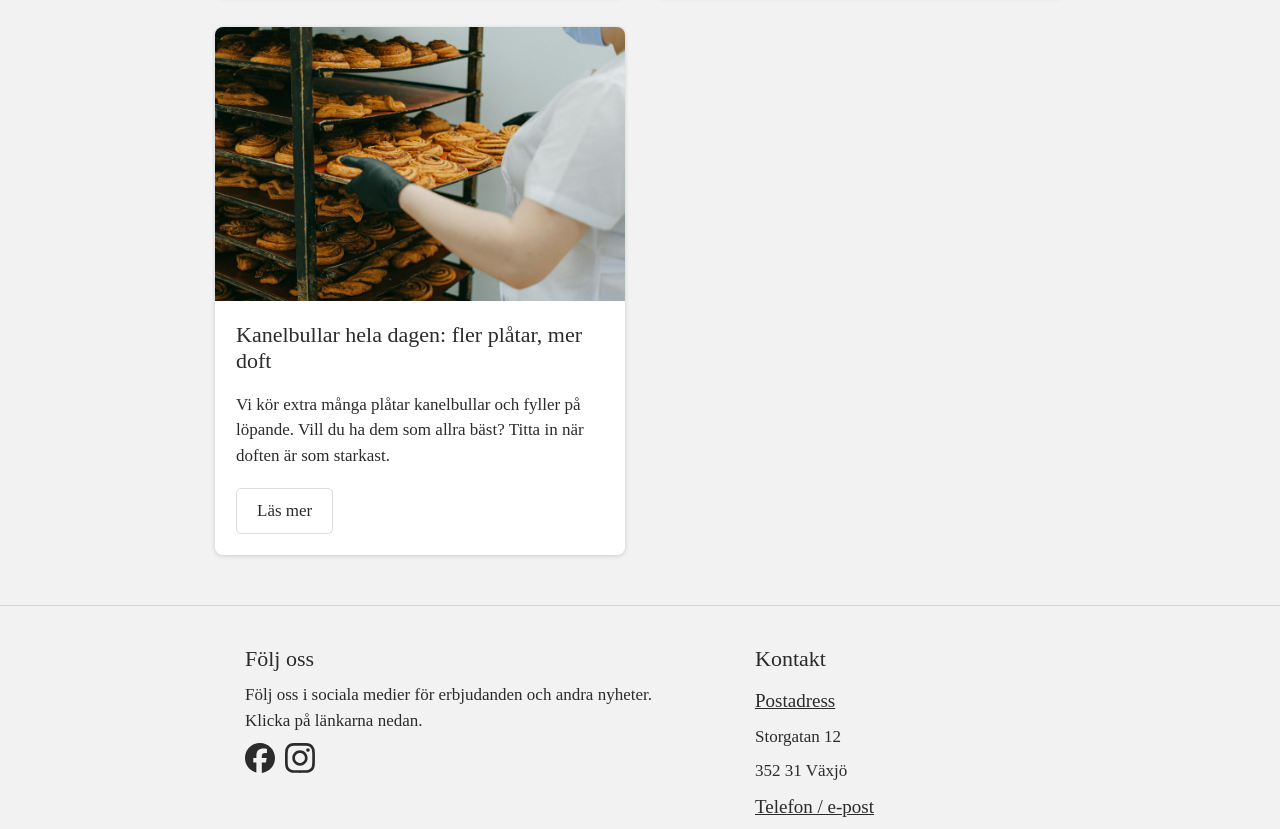
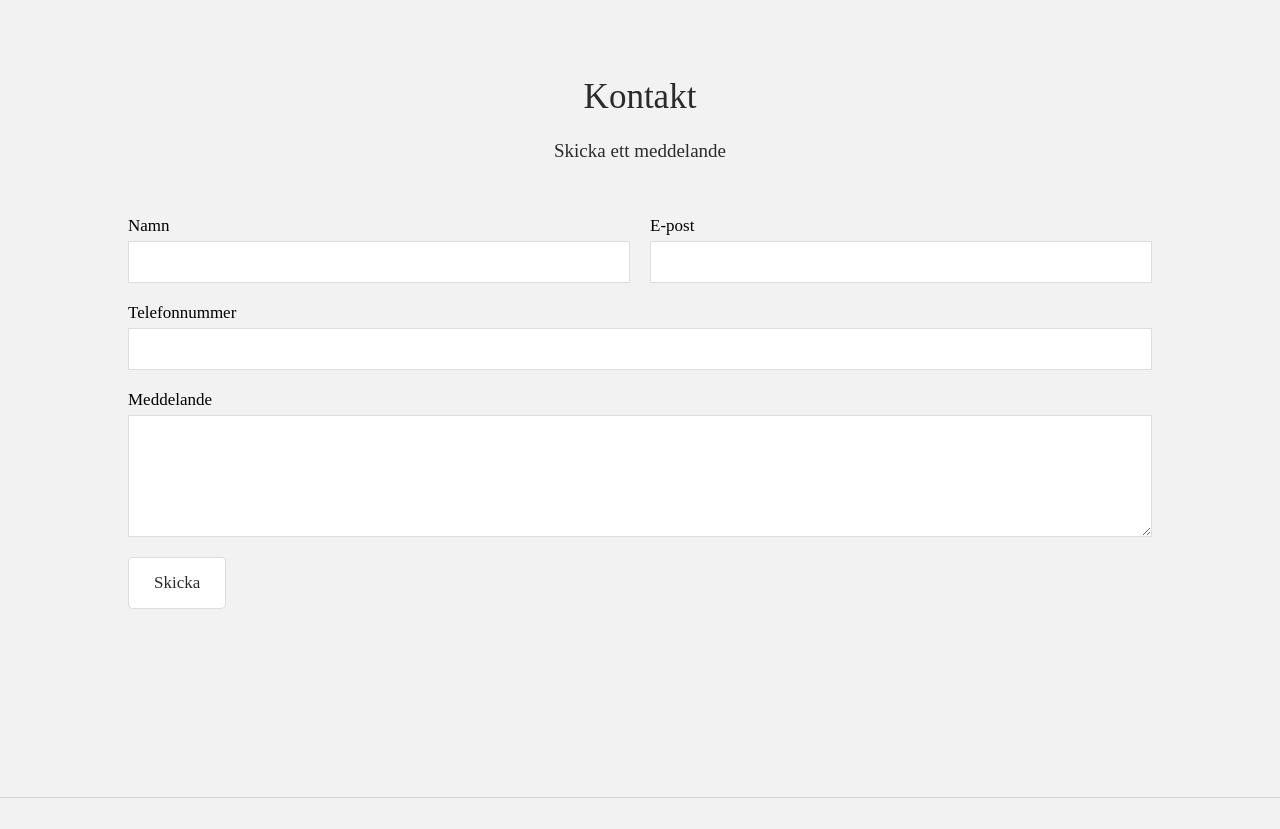
Before and after one commit to RobinHawiz/Ditt-Konditori, a plain HTML site: page index.html in a window 1280 px wide. Shown: the part 1523-2352 px from the top of the page. Drawn offline with Linux system fonts and the light colour scheme; a web font is replaced by a local one.

Commit message:
add contact form to homepage + minor styling changes

```diff
--- a/index.html
+++ b/index.html
@@ -93,6 +93,33 @@
           </article>
         </div>
       </section>
+      <section id="contact">
+        <div class="contact-title">
+          <h2>Kontakt</h2>
+          <p class="subheading">Skicka ett meddelande</p>
+        </div>
+        <form>
+          <div class="input-container">
+            <div class="input-wrapper">
+              <label for="name">Namn</label>
+              <input type="text" id="name" name="name" />
+            </div>
+            <div class="input-wrapper">
+              <label for="email">E-post</label>
+              <input type="text" id="email" name="email" />
+            </div>
+          </div>
+          <div class="input-wrapper">
+            <label for="phone">Telefonnummer</label>
+            <input type="text" id="phone" name="phone" />
+          </div>
+          <div class="input-wrapper">
+            <label for="message">Meddelande</label>
+            <textarea id="message" name="message" rows="5" cols="33"></textarea>
+          </div>
+          <button type="submit">Skicka</button>
+        </form>
+      </section>
     </main>
     <div class="footer-wrapper">
       <footer>
--- a/style.css
+++ b/style.css
@@ -6,6 +6,7 @@
   --border-subtle: hsl(0deg 0% 17% / 0.16);
   --border-strong: hsl(0deg 0% 17% / 0.32);
   --card-shadow: hsl(0deg 0% 0% / 0.16) 0px 1px 4px;
+  --font-logo: 2.5rem;
   --font-h1: 4rem;
   --font-h2: 3.5rem;
   --font-h3: 2.2rem;
@@ -67,6 +68,23 @@ a {
   color: var(--color-dark);
 }
 
+label,
+input,
+textarea,
+button[type="submit"] {
+  font-family: "Gabriela", serif;
+  font-size: var(--font-p);
+}
+
+input,
+textarea {
+  padding: 1rem;
+}
+
+button {
+  color: var(--color-dark);
+}
+
 img {
   pointer-events: none;
   user-select: none;
@@ -104,15 +122,15 @@ header {
   margin: auto;
   padding-block: 1.5rem;
   display: flex;
+  align-items: center;
+  justify-content: space-between;
   flex-wrap: wrap;
   gap: 2rem;
 
   #logo {
     display: flex;
-    align-items: center;
     gap: 0.5rem;
-    flex: 1;
-    font-size: 2.5rem;
+    font-size: var(--font-logo);
     white-space: nowrap;
 
     img {
@@ -124,8 +142,6 @@ header {
 }
 
 nav {
-  margin: auto;
-
   ul {
     display: flex;
     justify-content: center;
@@ -256,12 +272,12 @@ footer {
 
 #news {
   width: 80%;
+  max-width: 130rem;
+  min-height: 90svh;
   margin: auto;
-  margin-bottom: 5rem;
+  padding-bottom: 5rem;
   display: flex;
   flex-direction: column;
-  align-items: center;
-  justify-content: center;
 
   .news-title {
     text-align: center;
@@ -278,7 +294,7 @@ footer {
   .news-container {
     width: 100%;
     display: grid;
-    grid-template-columns: repeat(auto-fit, minmax(20rem, 41rem));
+    grid-template-columns: repeat(auto-fit, minmax(30rem, 1fr));
     justify-content: center;
     gap: 3rem;
   }
@@ -324,6 +340,72 @@ footer {
   }
 }
 
+#contact {
+  width: 80%;
+  max-width: 130rem;
+  min-height: 90svh;
+  margin: auto;
+  padding-bottom: 5rem;
+  display: flex;
+  flex-direction: column;
+
+  .contact-title {
+    text-align: center;
+
+    h2 {
+      margin-bottom: 2rem;
+    }
+
+    p {
+      margin-bottom: 5rem;
+    }
+  }
+
+  form {
+    width: 100%;
+    display: flex;
+    flex-direction: column;
+    gap: 2rem;
+
+    .input-container {
+      display: flex;
+      flex-wrap: wrap;
+      gap: 2rem;
+    }
+
+    .input-wrapper {
+      display: flex;
+      flex-direction: column;
+      flex: 1;
+      gap: 0.5rem;
+    }
+
+    input,
+    textarea {
+      border: 0.1rem solid var(--border-subtle);
+
+      &:hover {
+        border-color: var(--border-strong);
+      }
+    }
+
+    button {
+      align-self: flex-start;
+      padding: 1.5rem 2.5rem;
+      background-color: white;
+      border: 0.1rem solid var(--border-subtle);
+      border-radius: 0.5rem;
+      transition: all 0.2s ease;
+      cursor: pointer;
+
+      &:hover {
+        background-color: var(--color-light);
+        border-color: var(--border-strong);
+      }
+    }
+  }
+}
+
 /* Media queries */
 
 @media only screen and (max-width: 874px) {
@@ -333,7 +415,7 @@ footer {
 }
 
 @media only screen and (max-width: 610px) {
-  header #logo {
+  header {
     justify-content: center;
   }
 }
```
